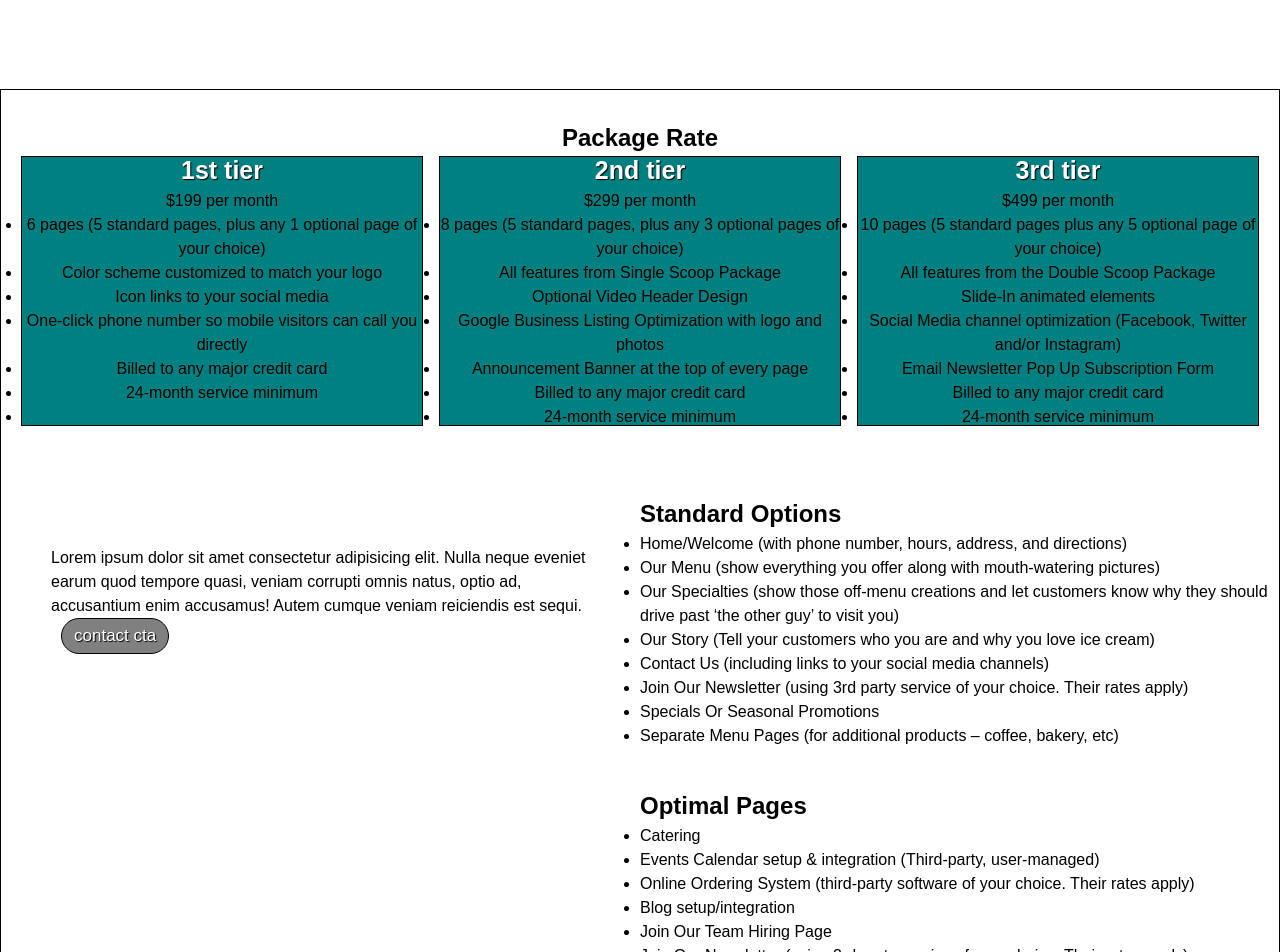
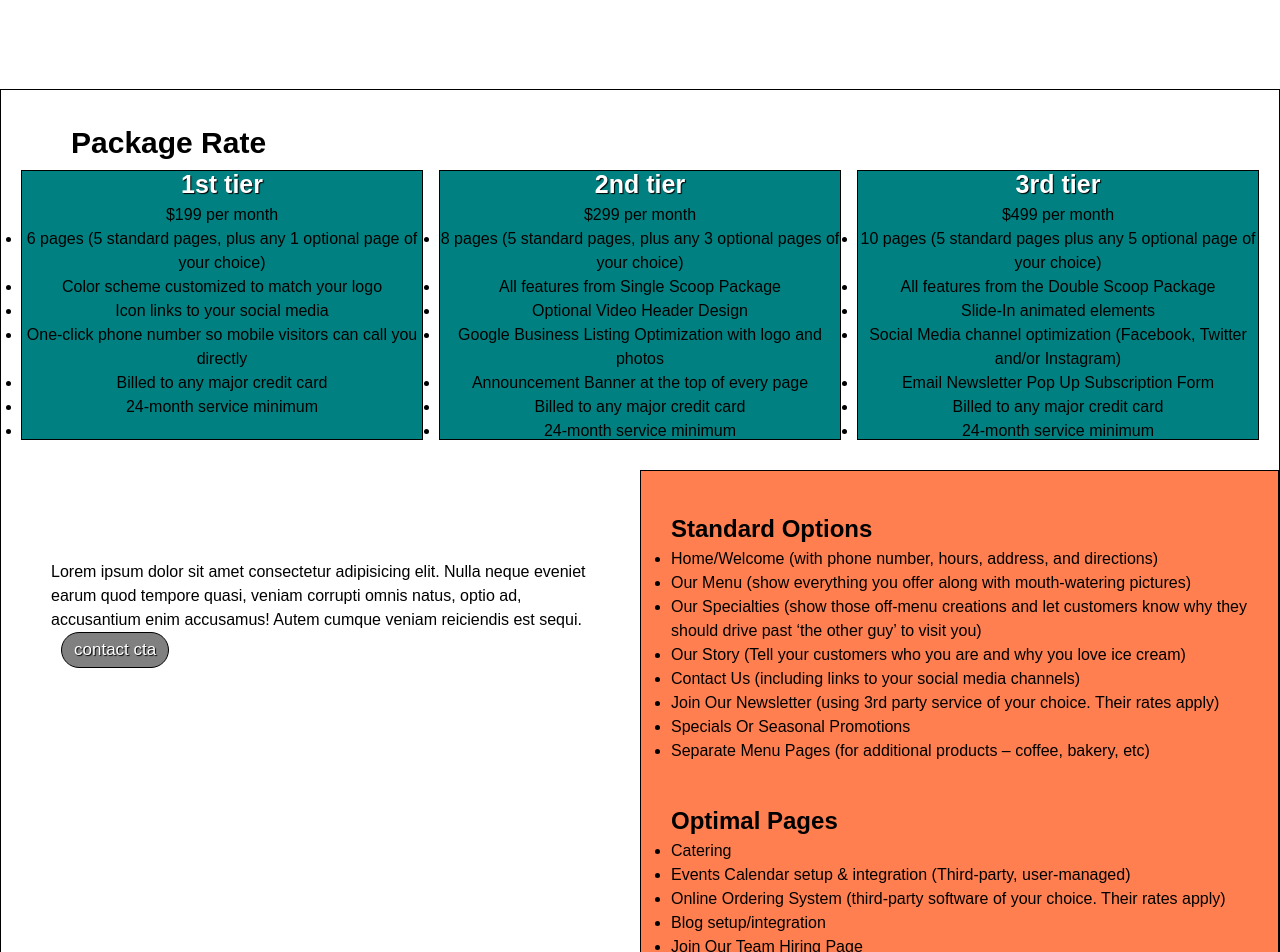
Before and after one commit to elsahv/WRITING-TO-BETTER-HEALTH-nextjs-sanity-styled-components, a Next.js app: page /web-development in a window 1280 px wide. Shown: the part 1040-1992 px from the top of the page. Built offline with nearby package versions, Linux system fonts and the light colour scheme.

Commit message:
changed webdevhero to serviceInclude

```diff
--- a/components/sections/homepage/ThreeColSection.js
+++ b/components/sections/homepage/ThreeColSection.js
@@ -11,6 +11,7 @@ const Sq = styled.div`
   align-items: center;
   flex-direction: column;
   padding: 20px 20px 50px 20px;
+  height: 200px;
 `;
 const IconWrapper = styled.div`
   font-size: 45px;
--- a/components/sections/webDevPage/PkgRate.js
+++ b/components/sections/webDevPage/PkgRate.js
@@ -8,8 +8,11 @@ const Wrapper = styled.div`
 `;
 
 const Title = styled.h2`
-  text-align: center;
-  // margin-top: 50px;
+  padding-left: 50px;
+  margin-bottom: 5px;
+  font-size: 30px;
+  // color: teal;
+  // text-shadow: 1px 1px 1px #000;
 `;
 
 const Sq = styled.div`
--- a/components/sections/webDevPage/StandardOptimalPgs.js
+++ b/components/sections/webDevPage/StandardOptimalPgs.js
@@ -36,7 +36,17 @@ export default function MthlyServices(
             <ContactBtn style={{ margin: "0px 10px" }}>contact cta</ContactBtn>
           </div>
         </LeftSide>
-        <RightSide style={{ display: "flex", flexDirection: "column" }}>
+        <RightSide
+          style={{
+            display: "flex",
+            flexDirection: "column",
+            background: "coral",
+            paddingLeft: "30px",
+            paddingBottom: "20px",
+            marginBottom: "50px",
+            border: "solid 1px #000",
+          }}
+        >
           {content.map((item, index) => (
             <div key={index} item={item}>
               <StandardOptimalSq>
--- a/pages/web-development.js
+++ b/pages/web-development.js
@@ -1,11 +1,11 @@
 import StandardOptimalPgs from "../components/sections/webDevPage/StandardOptimalPgs";
 import PkgRate from "../components/sections/webDevPage/PkgRate";
-import WebDevHero from "../components/sections/webDevPage/WebDevHero";
+import ServicesInclude from "../components/sections/webDevPage/ServicesInclude";
 
 export default function webDevelopment() {
   return (
     <>
-      <WebDevHero />
+      <ServicesInclude />
       <div style={{ border: "solid 1px #000" }}>
         <PkgRate />
         <StandardOptimalPgs />
```
Also changed, not shown: components/sections/webDevPage/ServicesInclude.js (renamed from components/sections/webDevPage/WebDevHero.js).
